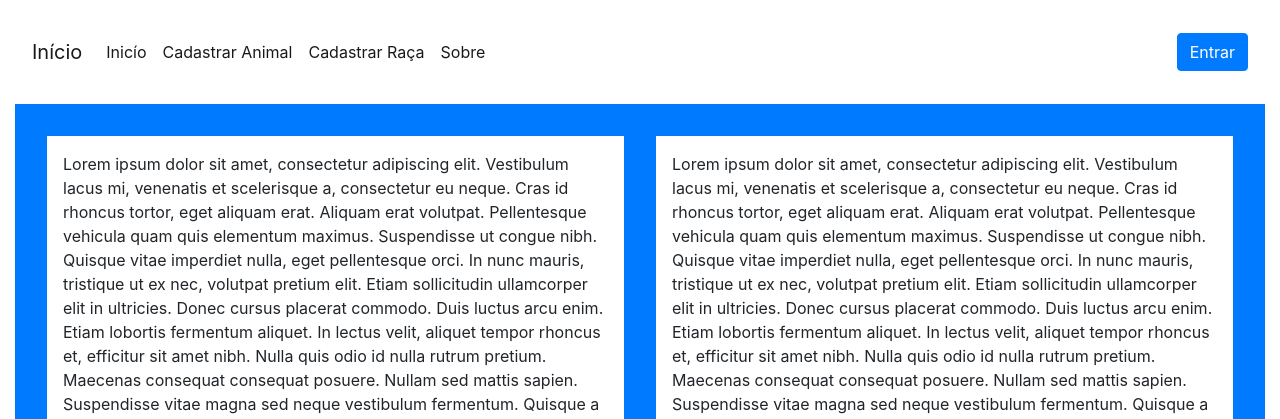
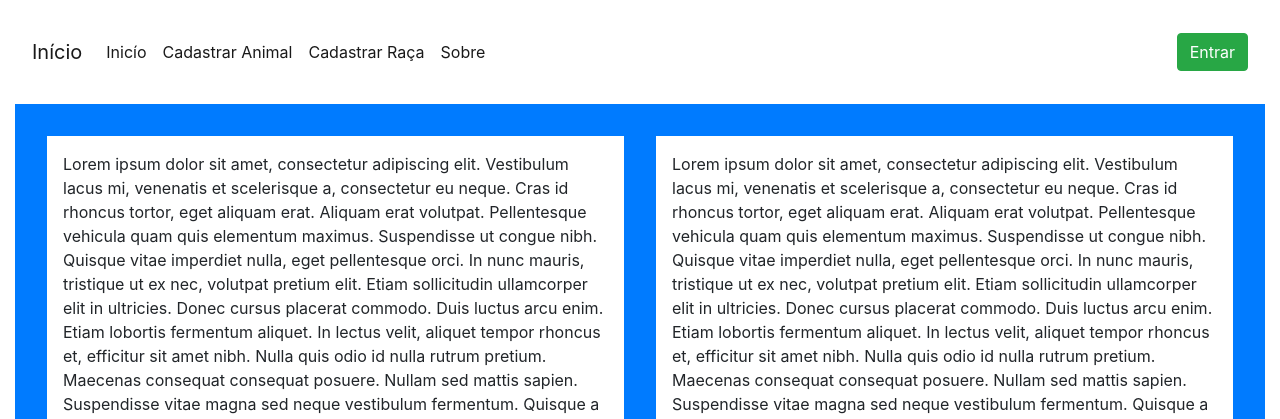
Before and after one commit to Lonlas/CastraPet, a PHP site: page /CastraPet/ in a window 1280 px wide. Shown: the top 419 px of the page. Run offline with PHP 8.4, Linux system fonts and the light colour scheme.

Commit message:
Mudei a cor do botão

```diff
--- a/view/menu.php
+++ b/view/menu.php
@@ -20,7 +20,7 @@
       </li>
     </ul>
     <form class="form-inline my-2 my-lg-0">
-      <a href="<?php echo URL.'login'; ?>" class="btn btn-primary my-2 my-sm-0">Entrar</a>
+      <a href="<?php echo URL.'login'; ?>" class="btn btn-success my-2 my-sm-0">Entrar</a>
     </form>
   </div>
 </nav>
```
